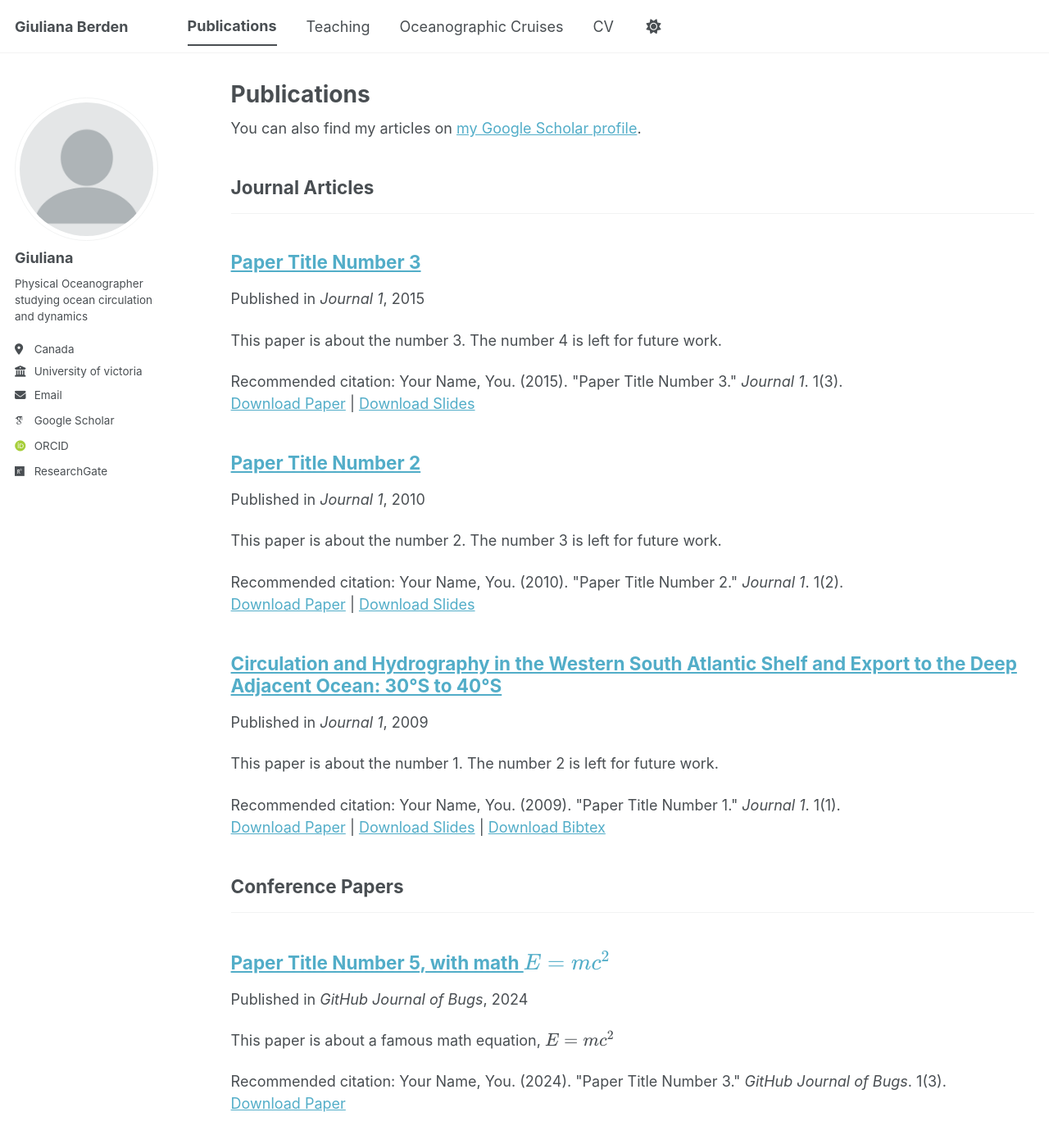
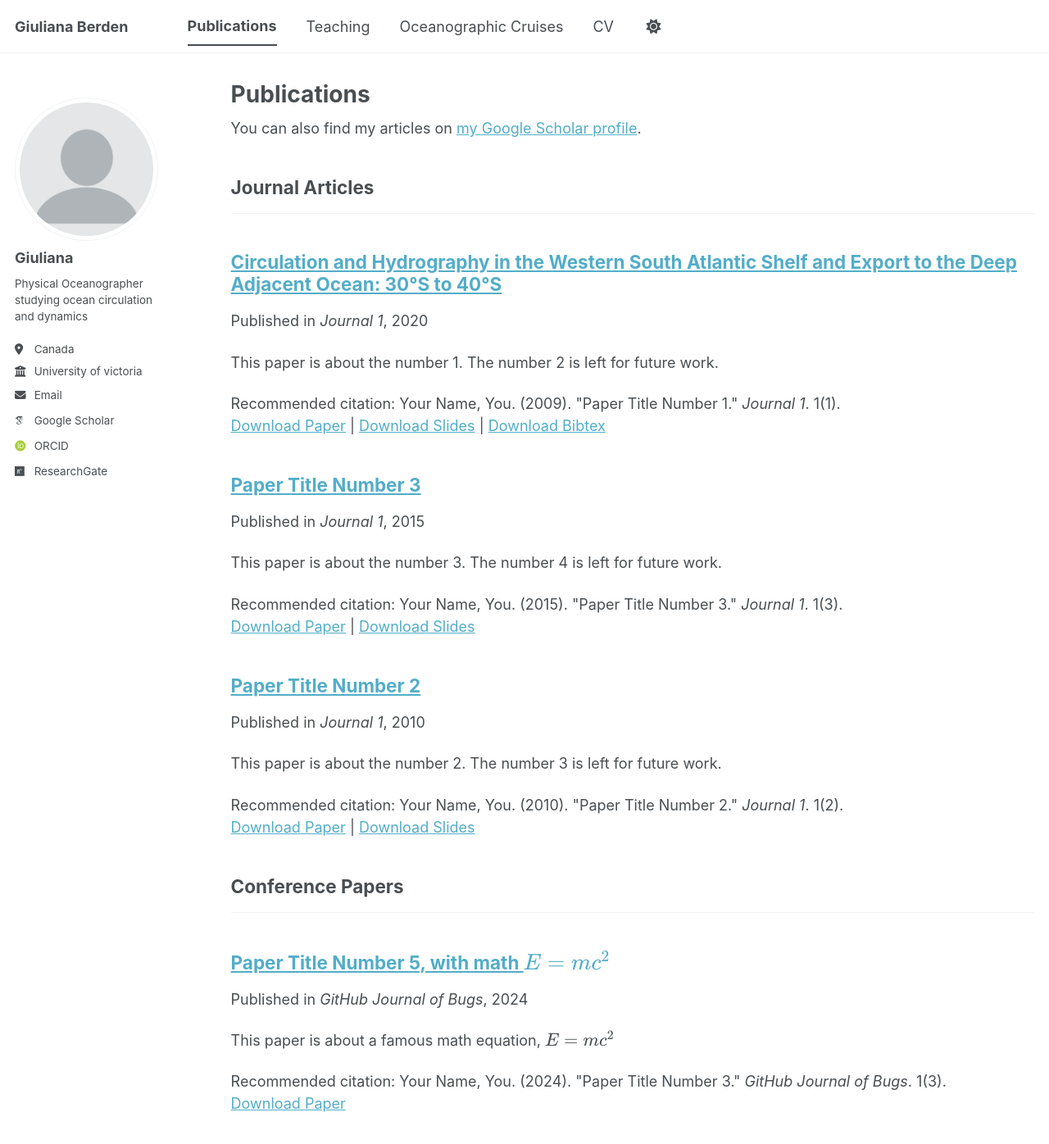
Before and after one commit to GiulianaB/GiulianaB, a Jekyll site: the page built from _pages/publications.html, in a window 1280 px wide and 1400 px high. Shown: the top 1396 px of the window at 82% size. Built offline with Jekyll 4.4.1, drawn with Linux system fonts in a browser that asks for light colours; some web fonts are replaced; a script bundle is joined from its source files by our own code; library files that are not in the unit come from our copies.

Commit message:
Update 2009-10-01-paper-title-number-1.md

```diff
--- a/_publications/2009-10-01-paper-title-number-1.md
+++ b/_publications/2009-10-01-paper-title-number-1.md
@@ -4,7 +4,7 @@ collection: publications
 category: manuscripts
 permalink: /publication/2009-10-01-paper-title-number-1
 excerpt: 'This paper is about the number 1. The number 2 is left for future work.'
-date: 2009-10-01
+date: 2020-09-21
 venue: 'Journal 1'
 slidesurl: 'https://academicpages.github.io/files/slides1.pdf'
 paperurl: 'https://academicpages.github.io/files/paper1.pdf'
```
